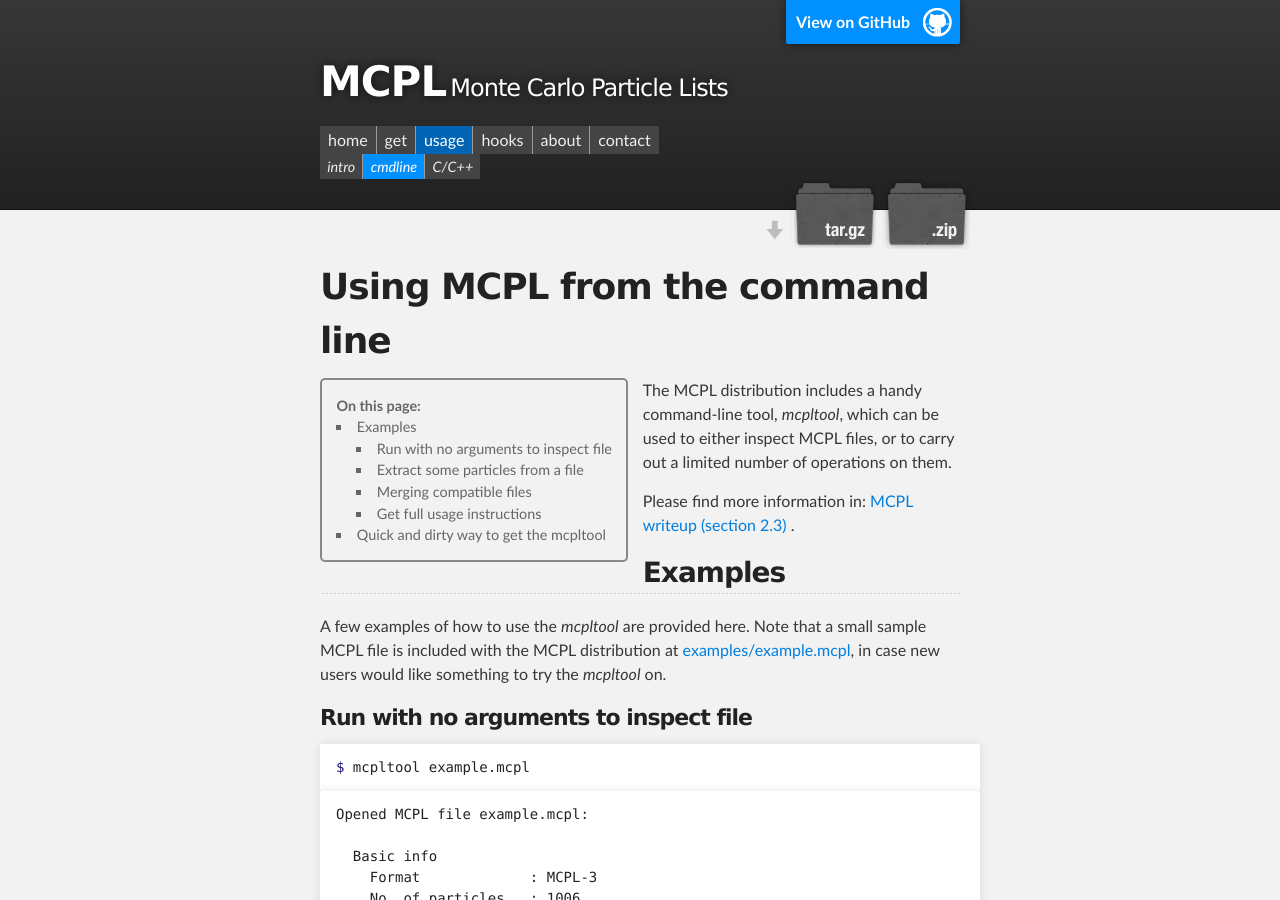
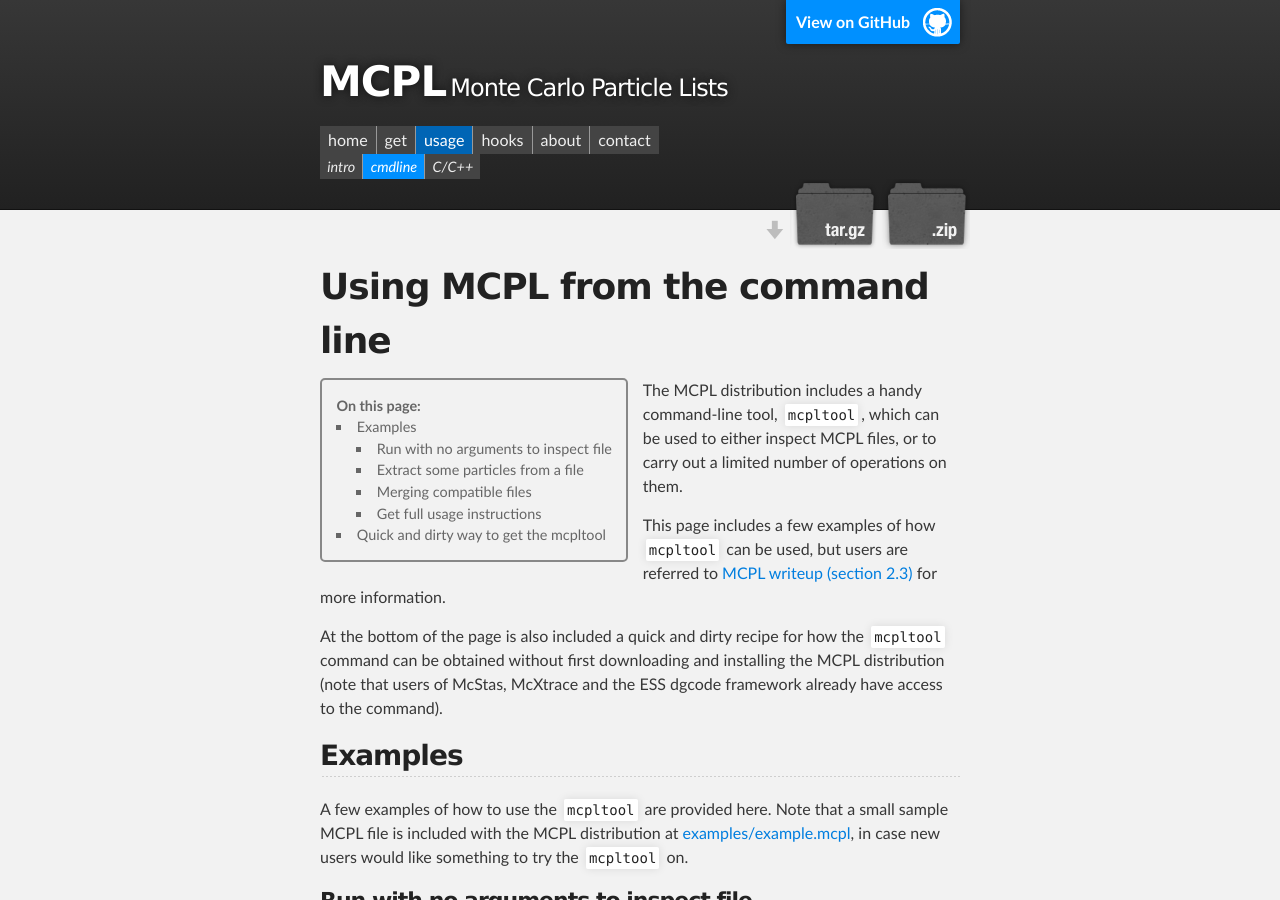
Before and after one commit to mctools/mcpl, a Jekyll site: the page built from usage_cmdline.md, in a window 1280 px wide and 900 px high. Built offline with Jekyll 4.4.1, drawn with Linux system fonts in a browser that asks for light colours.

Commit message:
Update usage_cmdline.md

```diff
--- a/usage_cmdline.md
+++ b/usage_cmdline.md
@@ -6,16 +6,18 @@ weight: 20
 - two magic lines for toc
 {:toc}
 
-The MCPL distribution includes a handy command-line tool, _mcpltool_, which can
+The MCPL distribution includes a handy command-line tool, `mcpltool`, which can
 be used to either inspect MCPL files, or to carry out a
 limited number of operations on them.
 
-Please find more information in: {%
-include linkpaper.html subsection=2.3 %}.
+This page includes a few examples of how `mcpltool` can be used, but users are referred to
+{% include linkpaper.html subsection=2.3 %} for more information.
+
+At the bottom of the page is also included a quick and dirty recipe for how the `mcpltool` command can be obtained without first downloading and installing the MCPL distribution (note that users of McStas, McXtrace and the ESS dgcode framework already have access to the command).
 
 ## Examples
 
-A few examples of how to use the _mcpltool_ are provided here. Note that a small sample MCPL file is included with the MCPL distribution at [examples/example.mcpl]({{"/raw/master/examples/example.mcpl" | prepend: site.github.repository_url }}), in case new users would like something to try the _mcpltool_ on.
+A few examples of how to use the `mcpltool` are provided here. Note that a small sample MCPL file is included with the MCPL distribution at [examples/example.mcpl]({{"/raw/master/examples/example.mcpl" | prepend: site.github.repository_url }}), in case new users would like something to try the `mcpltool` on.
 
 ### Run with no arguments to inspect file
 
@@ -151,7 +153,7 @@ Other options:
 ## Quick and dirty way to get the mcpltool
 
 Rather than downloading and building the full MCPL distribution, it is possible to get hold
-of the _mcpltool_ command simply by downloading and saving the
+of the `mcpltool` command simply by downloading and saving the
 single-file ("fat") version of the code found at this link: {% include linkfile.html file="src_fat/mcpltool_app_fat.c" download=true %}.
 
 Next, compile it with the command (exchange "gcc" with the name of your compiler - e.g.
```
